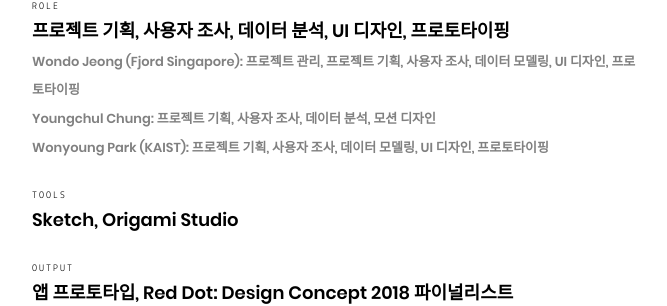
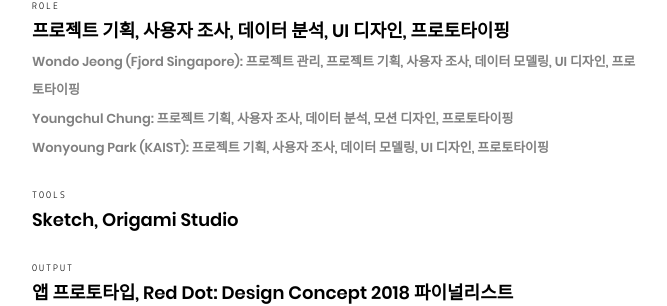
Before and after one commit to hanby-ixd/hanby-ixd.github.io, a Jekyll site: the page built from _posts/projects/2021-01-05-moneyplanet.md, in a window 1280 px wide and 900 px high, scrolled down 621 px. Shown: the part 151-457 px from the top of the window, without its empty margins (303-970 px from the left). Built offline with Jekyll 4.4.1, drawn with Linux system fonts in a browser that asks for light colours; nearby versions of some CDN libraries; library files that are not in the unit come from our copies.

Commit message:
Update 2021-01-05-moneyplanet.md

```diff
--- a/_posts/projects/2021-01-05-moneyplanet.md
+++ b/_posts/projects/2021-01-05-moneyplanet.md
@@ -16,7 +16,7 @@
   typedetail: "Prof. Hwajung Hong (SNU) / UNIST 창의디자인공학과"
   role: "프로젝트 기획, 사용자 조사, 데이터 분석, UI 디자인, 프로토타이핑"
   supporter1: "Wondo Jeong (Fjord Singapore): 프로젝트 관리, 프로젝트 기획, 사용자 조사, 데이터 모델링, UI 디자인, 프로토타이핑"
-  supporter2: "Youngchul Chung: 프로젝트 기획, 사용자 조사, 데이터 분석, 모션 디자인"
+  supporter2: "Youngchul Chung: 프로젝트 기획, 사용자 조사, 데이터 분석, 모션 디자인, 프로토타이핑"
   supporter3: "Wonyoung Park (KAIST): 프로젝트 기획, 사용자 조사, 데이터 모델링, UI 디자인, 프로토타이핑"
   tools: "Sketch, Origami Studio"
   output: "앱 프로토타입, Red Dot: Design Concept 2018 파이널리스트"
```
